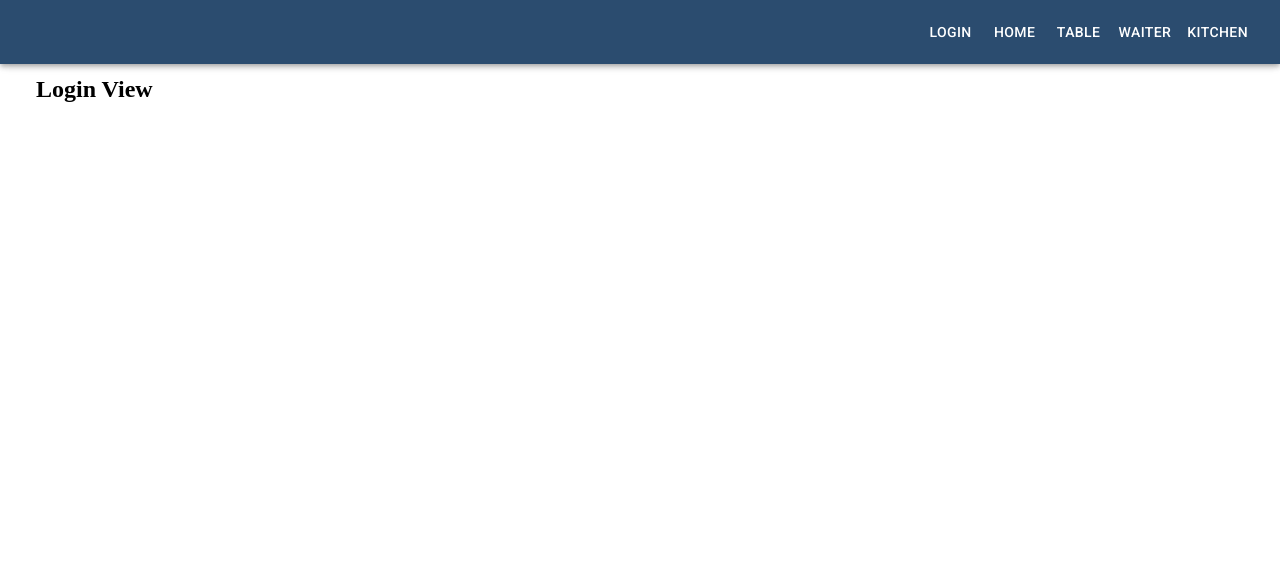
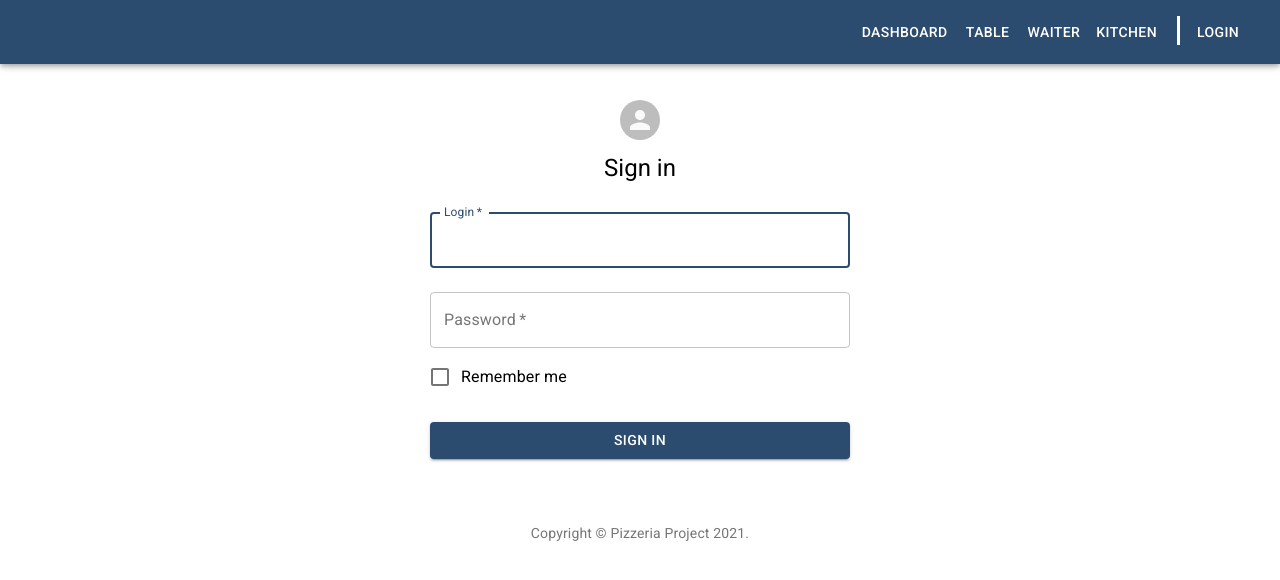
Before and after one commit to kherma/school-09-pizzeria-project, a React (Create React App) app: page /login in a window 1280 px wide. Shown: the top 580 px of the page. Built offline with nearby package versions, Linux system fonts and the light colour scheme.

Commit message:
Add Login view

```diff
--- a/src/App.js
+++ b/src/App.js
@@ -1,5 +1,5 @@
 import React from "react";
-import { BrowserRouter, Switch, Route } from "react-router-dom";
+import { BrowserRouter, Switch, Route, Redirect } from "react-router-dom";
 import MainLayout from "./components/layout/MainLayout/MainLayout";
 import { StylesProvider } from "@material-ui/core/styles";
 import { createMuiTheme } from "@material-ui/core/styles";
@@ -37,15 +37,18 @@ const App = () => {
           <ThemeProvider theme={theme}>
             <MainLayout>
               <Switch>
-                <Route
-                  exact
-                  path={`${process.env.PUBLIC_URL}/`}
-                  component={Dashboard}
-                />
+                <Route exact path={`${process.env.PUBLIC_URL}/`}>
+                  <Redirect to={`${process.env.PUBLIC_URL}/login`} />
+                </Route>
                 <Route
                   exact
                   path={`${process.env.PUBLIC_URL}/login`}
                   component={Login}
+                />
+                <Route
+                  exact
+                  path={`${process.env.PUBLIC_URL}/dashboard`}
+                  component={Dashboard}
                 />
                 <Route
                   exact
--- a/src/components/layout/PageNav/PageNav.js
+++ b/src/components/layout/PageNav/PageNav.js
@@ -9,19 +9,11 @@ const PageNav = () => {
       <Button
         className={styles.link}
         component={NavLink}
-        to={`${process.env.PUBLIC_URL}/login`}
+        exact
+        to={`${process.env.PUBLIC_URL}/dashboard`}
         activeClassName="active"
       >
-        Login
-      </Button>
-      <Button
-        className={styles.link}
-        component={NavLink}
-        exact
-        to={`${process.env.PUBLIC_URL}/`}
-        activeClassName="active"
-      >
-        Home
+        Dashboard
       </Button>
       <Button
         className={styles.link}
@@ -47,6 +39,16 @@ const PageNav = () => {
       >
         Kitchen
       </Button>
+      <span className={styles.verticalLine}>
+        <Button
+          className={styles.link}
+          component={NavLink}
+          to={`${process.env.PUBLIC_URL}/login`}
+          activeClassName="active"
+        >
+          Login
+        </Button>
+      </span>
     </nav>
   );
 };
--- a/src/components/layout/PageNav/PageNav.module.scss
+++ b/src/components/layout/PageNav/PageNav.module.scss
@@ -8,3 +8,9 @@
 .link {
   color: inherit;
 }
+
+.verticalLine {
+  border-left: 3px solid #fff;
+  margin-left: $base-size;
+  padding: ($base-size / 2) ($base-size / 2);
+}
--- a/src/components/views/Login/Login.js
+++ b/src/components/views/Login/Login.js
@@ -1,11 +1,76 @@
 import React from "react";
 import styles from "./Login.module.scss";
 
+import Avatar from "@material-ui/core/Avatar";
+import Button from "@material-ui/core/Button";
+import TextField from "@material-ui/core/TextField";
+import FormControlLabel from "@material-ui/core/FormControlLabel";
+import Checkbox from "@material-ui/core/Checkbox";
+import { Link } from "react-router-dom";
+import Box from "@material-ui/core/Box";
+import Typography from "@material-ui/core/Typography";
+import Container from "@material-ui/core/Container";
+
+const Copyright = () => {
+  return (
+    <Typography variant="body2" color="textSecondary" align="center">
+      {"Copyright © "}
+      Pizzeria Project {new Date().getFullYear()}
+      {"."}
+    </Typography>
+  );
+};
+
 const Login = () => {
   return (
-    <div className={styles.component}>
-      <h2>Login View</h2>
-    </div>
+    <Container className={styles.component} component="main" maxWidth="xs">
+      <div className={styles.paper}>
+        <Avatar className={styles.avatar} />
+        <Typography component="h1" variant="h5">
+          Sign in
+        </Typography>
+        <form className={styles.form} noValidate>
+          <TextField
+            variant="outlined"
+            margin="normal"
+            required
+            fullWidth
+            id="login"
+            label="Login"
+            name="login"
+            autoFocus
+          />
+          <TextField
+            variant="outlined"
+            margin="normal"
+            required
+            fullWidth
+            name="password"
+            label="Password"
+            type="password"
+            id="password"
+            autoComplete="current-password"
+          />
+          <FormControlLabel
+            control={<Checkbox value="remember" color="primary" />}
+            label="Remember me"
+          />
+          <Button
+            component={Link}
+            to={`${process.env.PUBLIC_URL}/dashboard`}
+            fullWidth
+            variant="contained"
+            color="primary"
+            className={styles.submit}
+          >
+            Sign In
+          </Button>
+        </form>
+      </div>
+      <Box mt={8}>
+        <Copyright />
+      </Box>
+    </Container>
   );
 };
 
--- a/src/components/views/Login/Login.module.scss
+++ b/src/components/views/Login/Login.module.scss
@@ -3,3 +3,23 @@
 .component {
   padding: $base-size;
 }
+
+.paper {
+  margin-top: $base-size;
+  display: flex;
+  flex-direction: column;
+  align-items: center;
+}
+
+.avatar {
+  margin: $base-size;
+}
+
+.form {
+  width: "100%";
+  margin-top: $base-size;
+}
+
+.submit {
+  margin-top: $base-size * 2;
+}
```
